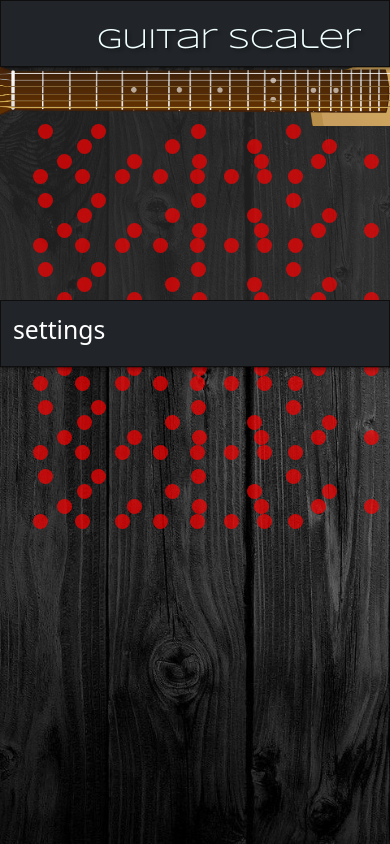
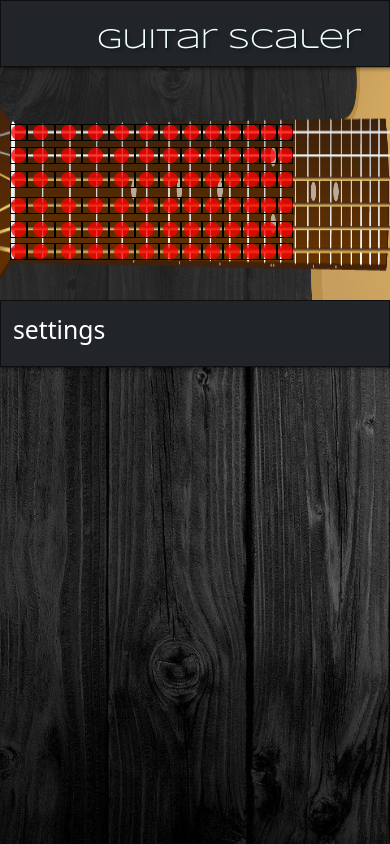
Before and after one commit to mdu830/guitar-scaler, a React (Create React App) app in the folder client/: page /scaler in a window 390 px wide. Built offline with nearby package versions, Linux system fonts and the light colour scheme.

Commit message:
setting up more responsive grid system

```diff
--- a/client/src/components/scaler/grids/A.js
+++ b/client/src/components/scaler/grids/A.js
@@ -58,42 +58,6 @@ export default function A() {
                 <div className='fret12'>
                     <Dot />
                 </div>
-
-                <div className='fret13'>
-                    <Dot />
-                </div>
-
-                <div className='fret14'>
-                    <Dot />
-                </div>
-
-                <div className='fret15'>
-                    <Dot />
-                </div>
-
-                <div className='fret16'>
-                    <Dot />
-                </div>
-
-                <div className='fret17'>
-                    <Dot />
-                </div>
-
-                <div className='fret18'>
-                    <Dot />
-                </div>
-
-                <div className='fret19'>
-                    <Dot />
-                </div>
-
-                <div className='fret20'>
-                    <Dot />
-                </div>
-
-                <div className='fret21'>
-                    <Dot />
-                </div>
             </Grid>
         </div>
     )
--- a/client/src/components/scaler/grids/B.js
+++ b/client/src/components/scaler/grids/B.js
@@ -58,42 +58,6 @@ export default function B() {
                 <div className='fret12'>
                     <Dot />
                 </div>
-
-                <div className='fret13'>
-                    <Dot />
-                </div>
-
-                <div className='fret14'>
-                    <Dot />
-                </div>
-
-                <div className='fret15'>
-                    <Dot />
-                </div>
-
-                <div className='fret16'>
-                    <Dot />
-                </div>
-
-                <div className='fret17'>
-                    <Dot />
-                </div>
-
-                <div className='fret18'>
-                    <Dot />
-                </div>
-
-                <div className='fret19'>
-                    <Dot />
-                </div>
-
-                <div className='fret20'>
-                    <Dot />
-                </div>
-
-                <div className='fret21'>
-                    <Dot />
-                </div>
             </Grid>
         </div>
     )
--- a/client/src/components/scaler/grids/D.js
+++ b/client/src/components/scaler/grids/D.js
@@ -58,42 +58,6 @@ export default function D() {
                 <div className='fret12'>
                     <Dot />
                 </div>
-
-                <div className='fret13'>
-                    <Dot />
-                </div>
-
-                <div className='fret14'>
-                    <Dot />
-                </div>
-
-                <div className='fret15'>
-                    <Dot />
-                </div>
-
-                <div className='fret16'>
-                    <Dot />
-                </div>
-
-                <div className='fret17'>
-                    <Dot />
-                </div>
-
-                <div className='fret18'>
-                    <Dot />
-                </div>
-
-                <div className='fret19'>
-                    <Dot />
-                </div>
-
-                <div className='fret20'>
-                    <Dot />
-                </div>
-
-                <div className='fret21'>
-                    <Dot />
-                </div>
             </Grid>
         </div>
     )
--- a/client/src/components/scaler/grids/E.js
+++ b/client/src/components/scaler/grids/E.js
@@ -58,42 +58,6 @@ export default function E() {
                 <div className='fret12'>
                     <Dot />
                 </div>
-
-                <div className='fret13'>
-                    <Dot />
-                </div>
-
-                <div className='fret14'>
-                    <Dot />
-                </div>
-
-                <div className='fret15'>
-                    <Dot />
-                </div>
-
-                <div className='fret16'>
-                    <Dot />
-                </div>
-
-                <div className='fret17'>
-                    <Dot />
-                </div>
-
-                <div className='fret18'>
-                    <Dot />
-                </div>
-
-                <div className='fret19'>
-                    <Dot />
-                </div>
-
-                <div className='fret20'>
-                    <Dot />
-                </div>
-
-                <div className='fret21'>
-                    <Dot />
-                </div>
             </Grid>
         </div>
     )
--- a/client/src/components/scaler/grids/G.js
+++ b/client/src/components/scaler/grids/G.js
@@ -58,42 +58,6 @@ export default function G() {
                 <div className='fret12'>
                     <Dot />
                 </div>
-
-                <div className='fret13'>
-                    <Dot />
-                </div>
-
-                <div className='fret14'>
-                    <Dot />
-                </div>
-
-                <div className='fret15'>
-                    <Dot />
-                </div>
-
-                <div className='fret16'>
-                    <Dot />
-                </div>
-
-                <div className='fret17'>
-                    <Dot />
-                </div>
-
-                <div className='fret18'>
-                    <Dot />
-                </div>
-
-                <div className='fret19'>
-                    <Dot />
-                </div>
-
-                <div className='fret20'>
-                    <Dot />
-                </div>
-
-                <div className='fret21'>
-                    <Dot />
-                </div>
             </Grid>
         </div>
     )
--- a/client/src/components/scaler/grids/highE.js
+++ b/client/src/components/scaler/grids/highE.js
@@ -58,42 +58,6 @@ export default function highE() {
                 <div className='fret12'>
                     <Dot />
                 </div>
-
-                <div className='fret13'>
-                    <Dot />
-                </div>
-
-                <div className='fret14'>
-                    <Dot />
-                </div>
-
-                <div className='fret15'>
-                    <Dot />
-                </div>
-
-                <div className='fret16'>
-                    <Dot />
-                </div>
-
-                <div className='fret17'>
-                    <Dot />
-                </div>
-
-                <div className='fret18'>
-                    <Dot />
-                </div>
-
-                <div className='fret19'>
-                    <Dot />
-                </div>
-
-                <div className='fret20'>
-                    <Dot />
-                </div>
-
-                <div className='fret21'>
-                    <Dot />
-                </div>
             </Grid>
         </div>
     )
--- a/client/src/components/scaler/style.css
+++ b/client/src/components/scaler/style.css
@@ -2,7 +2,8 @@
     background-color: rgba(44, 44, 44, 0.699);
 }
 #scaler {
-    background-size: contain;
+    /* background-attachment: fixed; */
+    background-size: 100% 89%;
     background-repeat: no-repeat;
     background-image: url('../../assets/images/fretboardRighty.jpg');
     height: 300px;
@@ -21,101 +22,93 @@
     margin-left: 35px; */
     width: 15px;
     height: 15px;
-    background-color: rgba(255, 0, 0, 0.699);
+    background-color: rgba(255, 0, 0, 0.76);
     border-radius: 45px;
+    margin: auto;
 }
 
 #highE {
     padding-top: 11px;
 }
-#B, #G, #D, #A, #E {
+#B {
+    padding-top: 6px;
+}
+
+#G, #A{
+    padding-top: 7px;
+}
+
+#D {
     padding-top: 9px;
 }
 
+#E {
+    padding-top: 5px;
+}
+
+#highE, #B, #G, #D, #A, #E {
+    margin-left: 1%;
+}
+
+.fret0, .fret1, .fret2,
+.fret3, .fret4, .fret5,
+.fret6, .fret7, .fret8,
+.fret9, .fret10, .fret11,
+.fret12 {
+    /* background-color: rgba(255, 0, 0, 0.507); */
+    border: black 1px solid;
+}
+
+
 .fret0 {
-    padding-left: 38px;
+    margin-left: 1.6%;
+    padding-left: 0%;
 }
 
 .fret1 {
-    padding-left: 38px;
+    width: 7.102%;
 }
 
 .fret2 {
-   padding-left: 85px;
+    width: 7%;
 }
 
 .fret3 {
-    padding-left: 80px;
+    width: 6.837%;
 }
 
 .fret4 {
-    padding-left: 77px;
+    width: 6.6%;
 }
 
 .fret5 {
-    padding-left: 73px;
+    width: 6.25%;
 }
 
  .fret6 {
-    padding-left: 67px;
+    width: 5.74%;
 }
 
 .fret7 {
-    padding-left: 60px;
+    width: 5.35%;
 }
 
 .fret8 {
-    padding-left: 57px;
+    width: 5.275%;
 }
 
 .fret9 {
-    padding-left: 55px;
+    width: 4.95%;
  }
 
 .fret10 {
-    padding-left: 50px;
+    width: 4.7%;
  }
 
 .fret11 {
-    padding-left: 47px;
+    width: 4.26%;
  }
 
 .fret12 {
-    padding-left: 42px;
+    width: 4.15%;
  }
-
- .fret13 {
-    padding-left: 38px;
- }
-
- .fret14 {
-    padding-left: 33px;
- }
-
- .fret15 {
-    padding-left: 27px;
- }
-
- .fret16 {
-    padding-left: 25px;
- }
-
- .fret17 {
-    padding-left: 23px;
- }
-
- .fret18 {
-    padding-left: 22px;
- }
-
- .fret19 {
-    padding-left: 19px;
- }
-
- .fret20 {
-    padding-left: 18px;
- }
-
- .fret21 {
-    padding-left: 16px;
- }
```
Also changed, not shown: client/src/assets/images/fretboardRighty2.jpg (added). Lines whose indentation alone changed are shown as unchanged.
